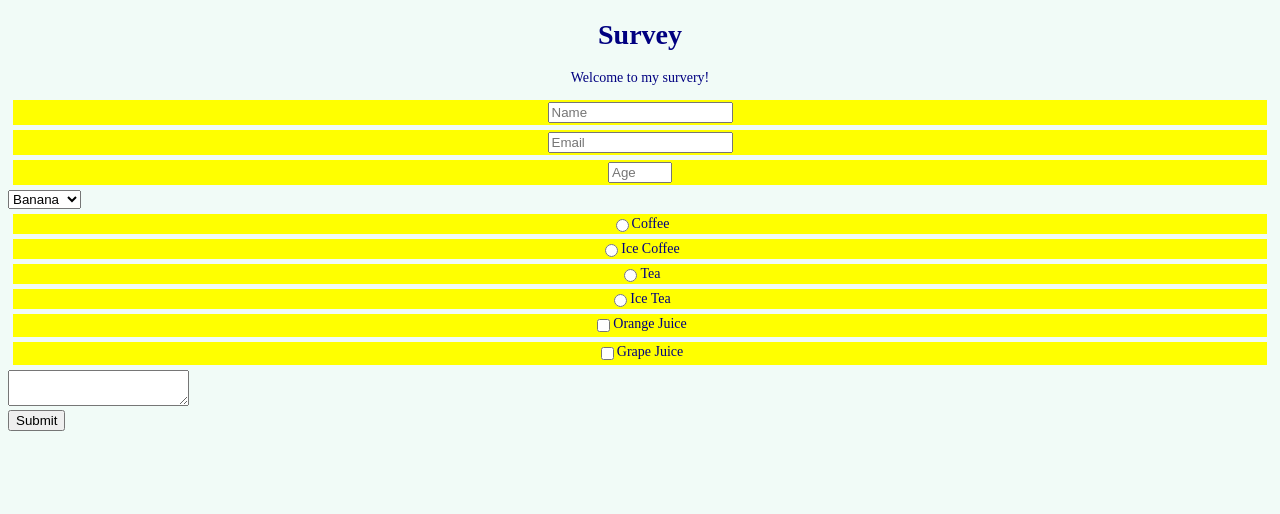
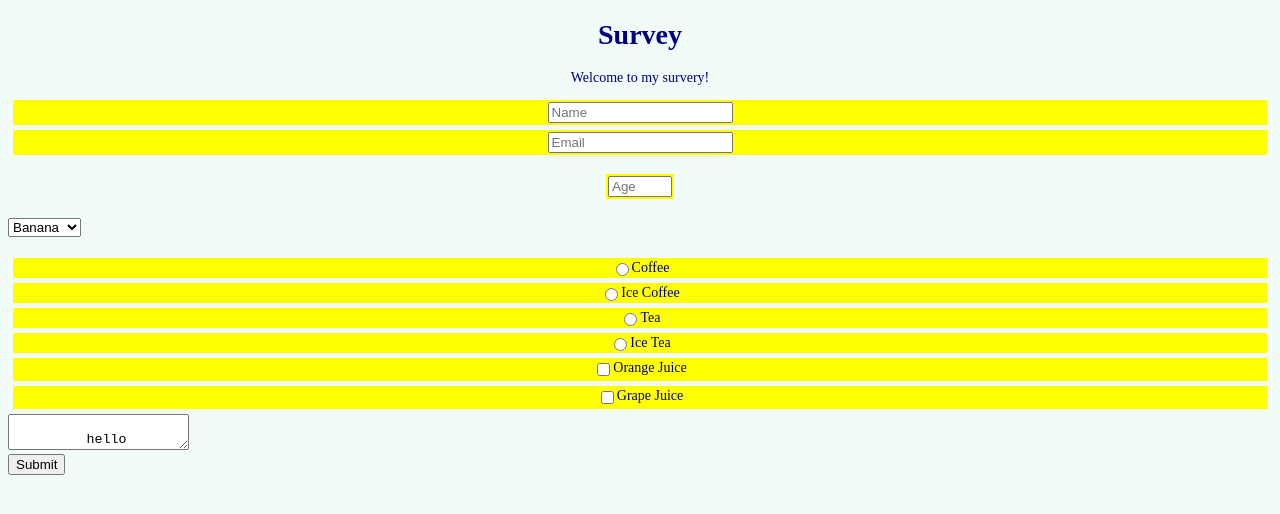
Before and after one commit to clawddee/surveryform, a plain HTML site: page index.html in a window 1280 px wide. Drawn offline with Linux system fonts and the light colour scheme.

Commit message:
Update index.html

```diff
--- a/index.html
+++ b/index.html
@@ -7,6 +7,7 @@
    </head>
 
 <body>
+
 <h1 id="title"> Survey </h1>
 
 <p id="description"> Welcome to my survery!</p>
@@ -17,12 +18,12 @@
 
   <label id="email-label"><input type="email" id="email" placeholder="Email" required /> </label>
 
-  <label id="number-label"> <input type="number" id="number" min="8" max="120" placeholder="Age" required /> </label>
+ <p> <label id="number-label"> <input type="number" id="number" min="8" max="120" placeholder="Age" required /> </label> </p>
 
 <select id="dropdown">
 <option value="1"> Banana </option>
 <option value="2"> Oatmeal </option>
-</select>
+</select> <br>
 
   <label id="coffee"> <input type="radio" name="coffee",  value="coffee"/> Coffee </label>
   <label id="coffee"> <input type="radio" name="coffee",  value="coffee"/> Ice Coffee </label>
@@ -32,8 +33,12 @@
 <label id="orange"> <input type="checkbox" value="orange"/>Orange Juice </label>
 <label id"grape"> <input type="checkbox" value="grape"/>Grape Juice </label>
 
-<textarea>
+<textarea class="text">
+
+  hello
+
 </textarea>
+
 
  <input type="submit" id="submit"/>
   </form>
```
